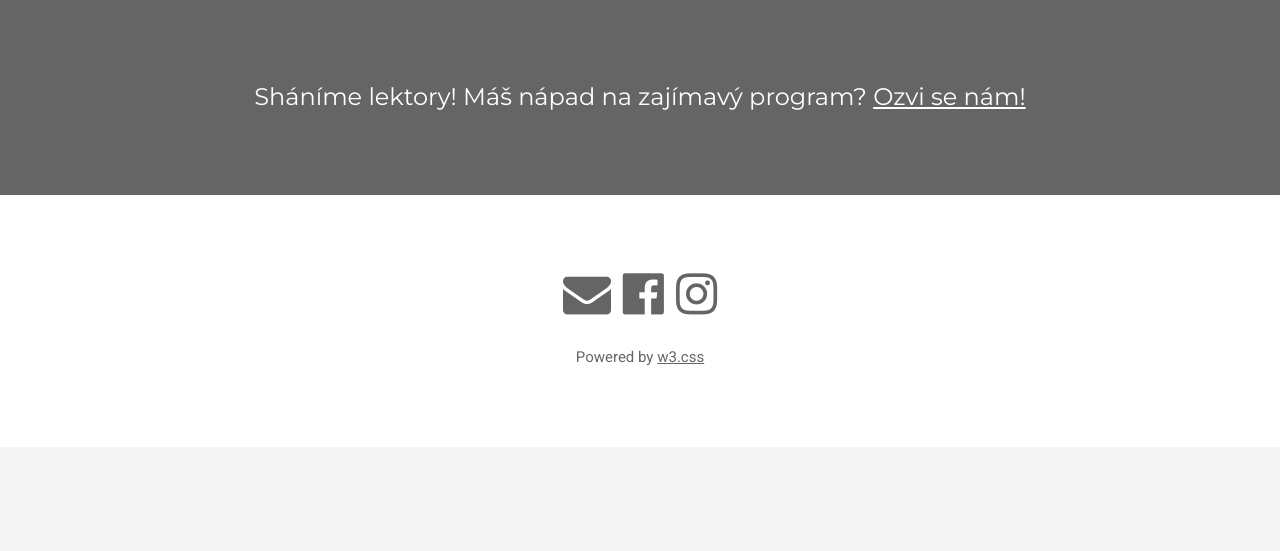
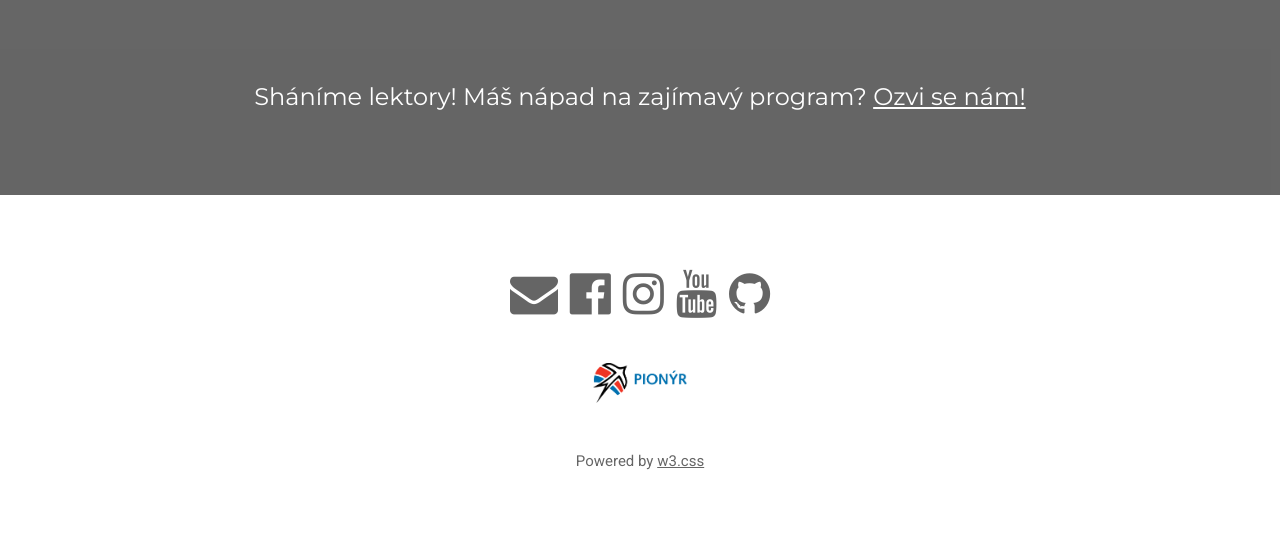
Before and after one commit to beny258/piomaximum, a PHP site: page / in a window 1280 px wide. Shown: the part 1984-2535 px from the top of the page. Before the commit the page ends 2350 px from the top, so only its background shows below. Run offline with PHP 8.4, Linux system fonts and the light colour scheme; data that the repository does not hold is empty; a stand-in replaces the project's code that opens the database connection.

Commit message:
Updated footer

```diff
--- a/includes/footer.php
+++ b/includes/footer.php
@@ -1,11 +1,18 @@
 <!-- Footer -->
-<footer class="w3-container w3-padding-64 w3-center w3-opacity">
-  <div class="w3-xxxlarge">
+<footer class="w3-container w3-padding-64 w3-center">
+  <div class="w3-xxxlarge w3-opacity">
     <a href="mailto:david@stezka.org?subject=Piomaximum" target="_blank"><i class="fa fa-envelope w3-hover-opacity"></i></a>
     <a href="https://www.facebook.com/piomaximum" target="_blank"><i class="fa fa-facebook-official w3-hover-opacity"></i></a>
     <a href="https://www.instagram.com/piomaximum/" target="_blank"><i class="fa fa-instagram w3-hover-opacity"></i></a>
- </div>
- <p>Powered by <a href="https://www.w3schools.com/w3css/default.asp" target="_blank">w3.css</a></p>
+    <a href="https://www.youtube.com/@piomaximum" target="_blank"><i class="fa fa-youtube w3-hover-opacity"></i></a>
+    <a href="https://github.com/beny258/piomaximum" target="_blank"><i class="fa fa-github w3-hover-opacity"></i></a>
+  </div>
+  <div class="w3-padding-32">
+    <a href="https://pionyr.cz/" target="_blank"><img src="../img/pionyr_horiz_rgb.gif" height="40px" /></a>
+  </div>
+  <div class="w3-opacity">
+    <p>Powered by <a href="https://www.w3schools.com/w3css/default.asp" target="_blank">w3.css</a></p>
+  </div>
 </footer>
 
 </body>
```
Also changed, not shown: img/pionyr_horiz_rgb.gif (added).
